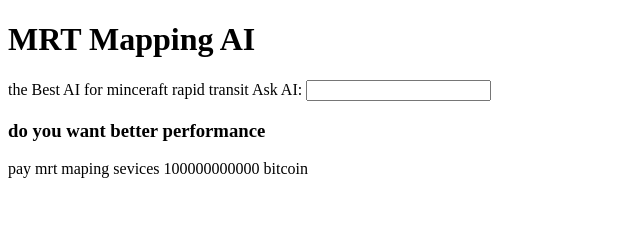
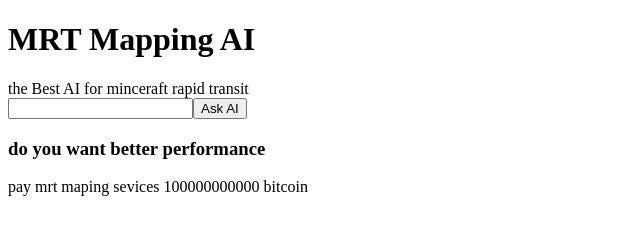
Before and after one commit to MRT-Map/april-fools-2025, a plain HTML site: page index.html in a window 1280 px wide. Shown: the whole page, without its empty margins (0-640 px from the left). Drawn offline with Linux system fonts and the light colour scheme.

Commit message:
perfection

```diff
--- a/index.html
+++ b/index.html
@@ -6,8 +6,8 @@
   <body>
     <h1>MRT Mapping AI</h1>
     the Best AI for minceraft rapid transit
-
-    Ask AI: <input type="text" id="in" onclick="document.getElementById('out').value = 'Could not connect to translator service'">
+    <br>
+    <input type="text" id="in"><button onclick="document.getElementById('out').innerHTML = 'Could not connect to translator service'">Ask AI</button><br>
     <span id="out"></span>
 
     <h3>do you want better performance</h3>
```
